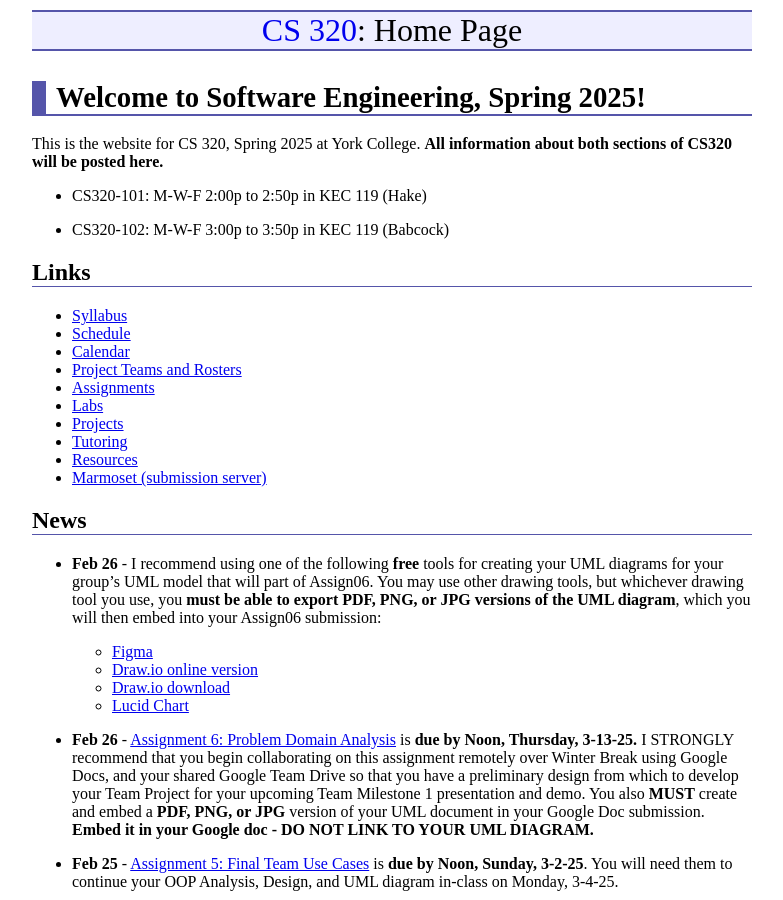
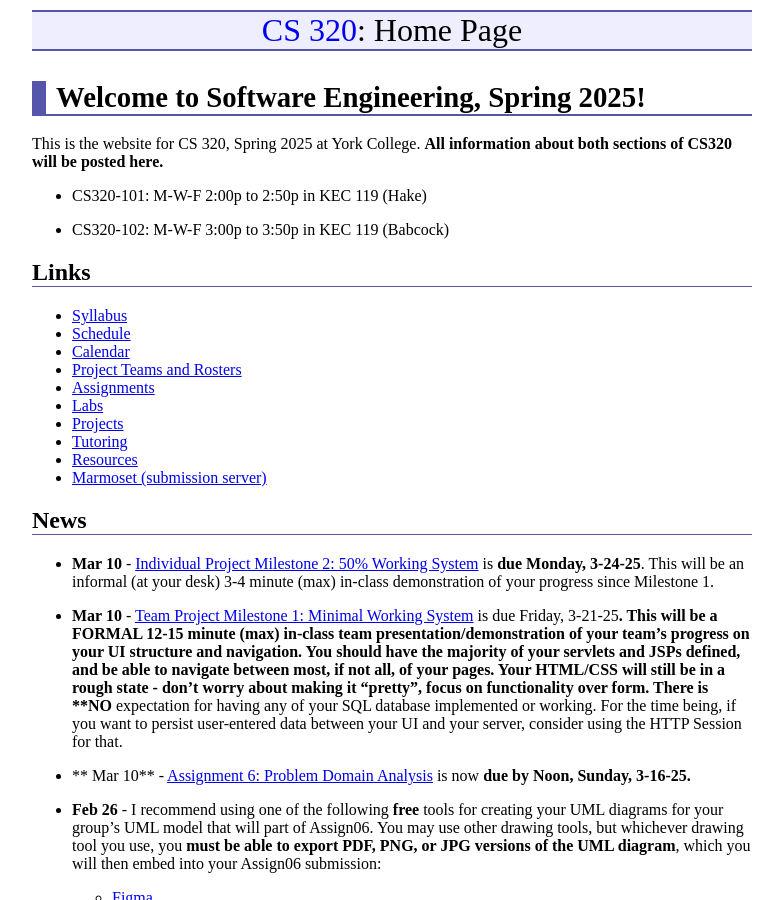
Before and after one commit to ycpcs/cs320-spring2025, a Jekyll site: the page built from index.md, in a window 1280 px wide and 900 px high. Shown: the whole window, without its empty margins (248-1031 px from the left). Built offline with Jekyll 4.4.1, drawn with Linux system fonts in a browser that asks for light colours.

Commit message:
updated schedule for Assign05 due date

```diff
--- a/index.md
+++ b/index.md
@@ -69,12 +69,15 @@ As such, some of the links below could return 404 Page Not Found Errors.  We wil
 
 * **Mar 11** - [Team Project Milestone 1: Minimal Working System](assign/assign03.html) **has been moved to Friday, 3-15-24**.  This will be a FORMAL 10-12 minute (max) in-class team presentation/demonstration of your team's progress on your UI structure and navigation.  You should have the majority of your servlets and JSPs defined, and be able to navigate between most, if not all, of your pages.  Your HTML/CSS will still be in a rough state - don't worry about making it "pretty", focus on functionality over form.  There is **NO** expectation for having any of your SQL database implemented or working.  For the time being, if you want to persist user-entered data between your UI and your server, consider using the HTTP Session for that.
 
-* **Feb 28** - [Individual Project Milestone 2: 50% Working System](assign/assign04.html) is **due Monday, 3-18-24**.  This will be an informal (at your desk) 3-4 minute (max) in-class demonstration of your progress since Milestone 1.
 
-* **Feb 28** - [Team Project Milestone 1: Minimal Working System](assign/assign03.html) is due Wednesday, 3-13-24**.  This will be a FORMAL 10-12 minute (max) in-class team presentation/demonstration of your team's progress on your UI structure and navigation.  You should have the majority of your servlets and JSPs defined, and be able to navigate between most, if not all, of your pages.  Your HTML/CSS will still be in a rough state - don't worry about making it "pretty", focus on functionality over form.  There is **NO** expectation for having any of your SQL database implemented or working.  For the time being, if you want to persist user-entered data between your UI and your server, consider using the HTTP Session for that.
+-->
+
+* **Mar 10** - [Individual Project Milestone 2: 50% Working System](assign/assign04.html) is **due Monday, 3-24-25**.  This will be an informal (at your desk) 3-4 minute (max) in-class demonstration of your progress since Milestone 1.
+
+* **Mar 10** - [Team Project Milestone 1: Minimal Working System](assign/assign03.html) is due Friday, 3-21-25**.  This will be a FORMAL 12-15 minute (max) in-class team presentation/demonstration of your team's progress on your UI structure and navigation.  You should have the majority of your servlets and JSPs defined, and be able to navigate between most, if not all, of your pages.  Your HTML/CSS will still be in a rough state - don't worry about making it "pretty", focus on functionality over form.  There is **NO** expectation for having any of your SQL database implemented or working.  For the time being, if you want to persist user-entered data between your UI and your server, consider using the HTTP Session for that.
 
 
--->
+* ** Mar 10** - [Assignment 6: Problem Domain Analysis](assign/assign06.html) is now **due by Noon, Sunday, 3-16-25.**
 
 * **Feb 26** - I recommend using one of the following **free** tools for creating your UML diagrams for your group's UML model that will part of Assign06.  You may use other drawing tools, but whichever drawing tool you use, you **must be able to export PDF, PNG, or JPG versions of the UML diagram**, which you will then embed into your Assign06 submission:
 
```
Also changed, not shown: assign/index.md (+1 -1 lines), 4 other files.
